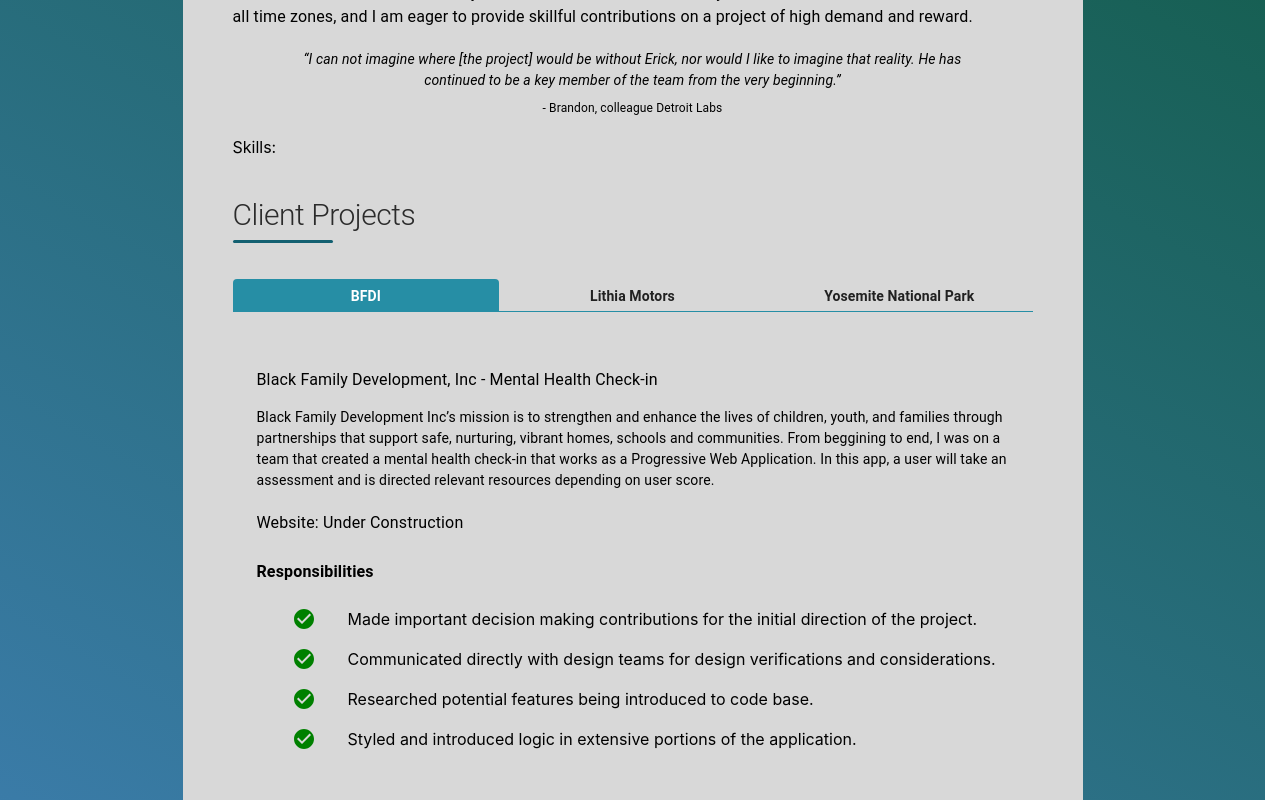
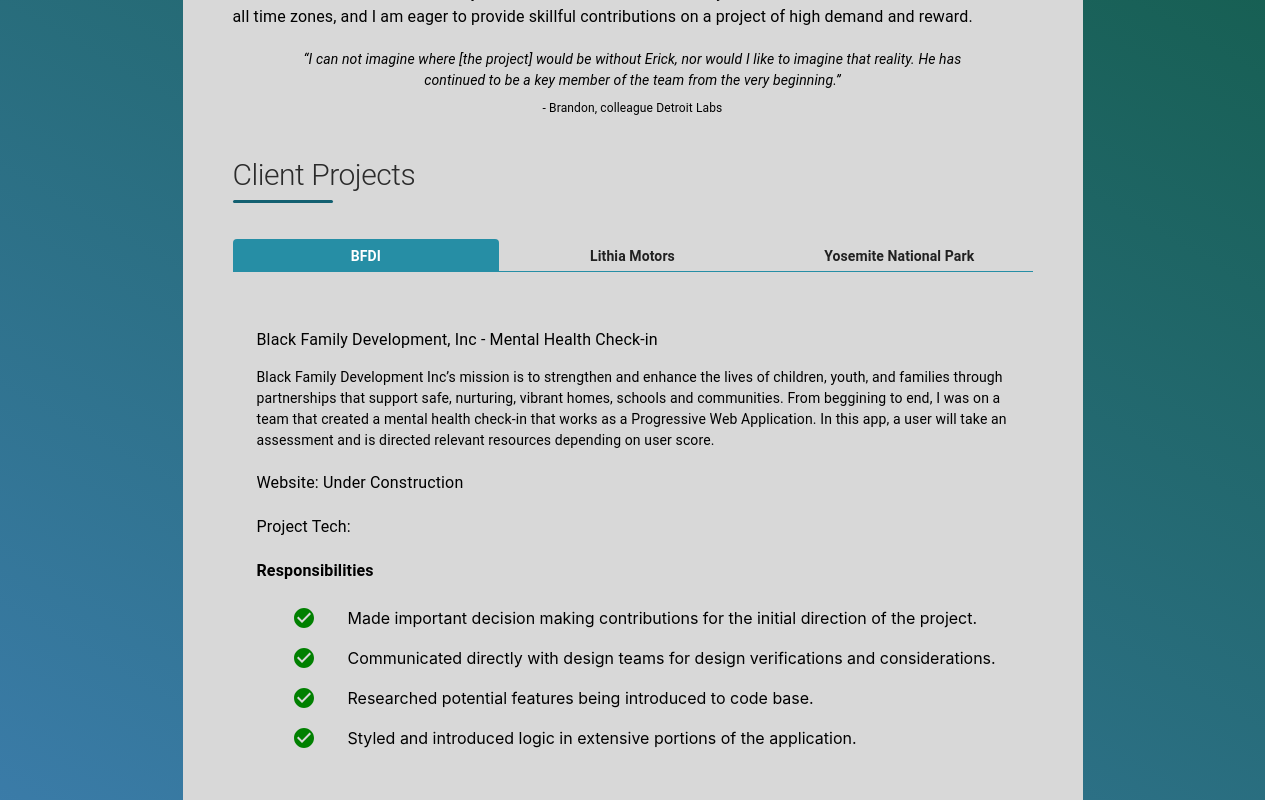
Before and after one commit to Erick-Bravo/Erick-Bravo.github.io, a React (Create React App) app: page / in a window 1280 px wide. Shown: the part 740-1540 px from the top of the page. Built offline with nearby package versions, Linux system fonts and the light colour scheme.

Commit message:
project tech section created. types for tabs cleaned up

```diff
--- a/src/components/ContentComponents/Projects/ClientProjects/ClientProjects.tsx
+++ b/src/components/ContentComponents/Projects/ClientProjects/ClientProjects.tsx
@@ -30,7 +30,6 @@
     description:
     "Black Family Development Inc’s mission is to strengthen and enhance the lives of children, youth, and families through partnerships that support safe, nurturing, vibrant homes, schools and communities. From beggining to end, I was on a team that created a mental health check-in that works as a Progressive Web Application. In this app, a user will take an assessment and is directed relevant resources depending on user score.",
     responsibilities: ListBFDI,
-    content: "content",
     website: {
       label: "Hope is Here By BFDI",
       link: "",
@@ -42,7 +41,6 @@
     description:
     "Driveway.com, a direct competitor to Carvana, is the only online car retailer that puts you in complete control of every aspect of car ownership. As part of one of the largest automotive retailers, you get to shop directly from Lithia's nationwide inventory. I worked on the team responsible for the entire vehicle purchase cart-flow.",
     responsibilities: ListLithia,
-    content: "content",
     website: {
       label: "Driveway.com",
       link: "https://www.driveway.com",
@@ -54,7 +52,6 @@
     description:
     "Yoscommunity.com website was created to help provide resources to the 2000+ employees who live in Yosemite National Park.",
     responsibilities: ListYosemite,
-    content: "content",
     website: {
       label: "Yosemite Community Website",
       link: "https://www.yoscommunity.com",
--- a/src/components/ContentComponents/Summary/Summary.tsx
+++ b/src/components/ContentComponents/Summary/Summary.tsx
@@ -2,7 +2,6 @@
 import { Box, Typography } from "@mui/material";
 import { breakpoints } from "../../../StyleTheme/theme";
 import Header from "../Header/Header";
-import Skills from "./Skills";
 
 const SummaryContainer = styled(Box)({
   boxSizing: "border-box",
@@ -57,7 +56,6 @@
           - Brandon, colleague Detroit Labs
         </span>
       </Testimonial>
-      <Skills />
     </SummaryContainer>
   );
 };
--- a/src/components/DynamicTabs/DynamicTabs.tsx
+++ b/src/components/DynamicTabs/DynamicTabs.tsx
@@ -15,7 +15,7 @@
 }
 
 interface TabDataProps {
-  content: string;
+  label: string;
   title: string;
   description: string;
   responsibilities?: string[];
@@ -87,13 +87,19 @@
               {data.description}
             </Typography>
 
-            <Typography sx={{ marginBottom: "25px" }}>
+            <Typography sx={{ marginBottom: "20px" }}>
               Website:{" "}
               {data.website.link ? (
-                <Link href={data.website.link}>{data.website.label}</Link>
+                <Link href={data.website.link} sx={{ fontSize: "15px" }}>
+                  {data.website.label}
+                </Link>
               ) : (
                 "Under Construction"
               )}
+            </Typography>
+
+            <Typography sx={{ marginBottom: "20px" }}>
+              Project Tech:{" "}
             </Typography>
 
             {data.responsibilities && (
```
